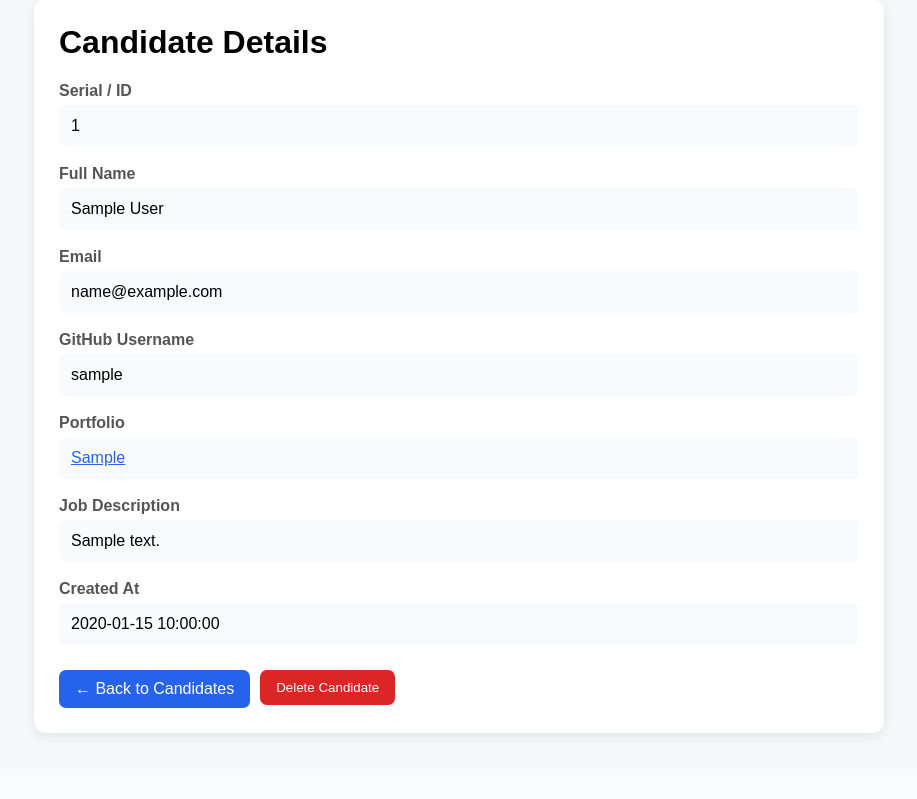
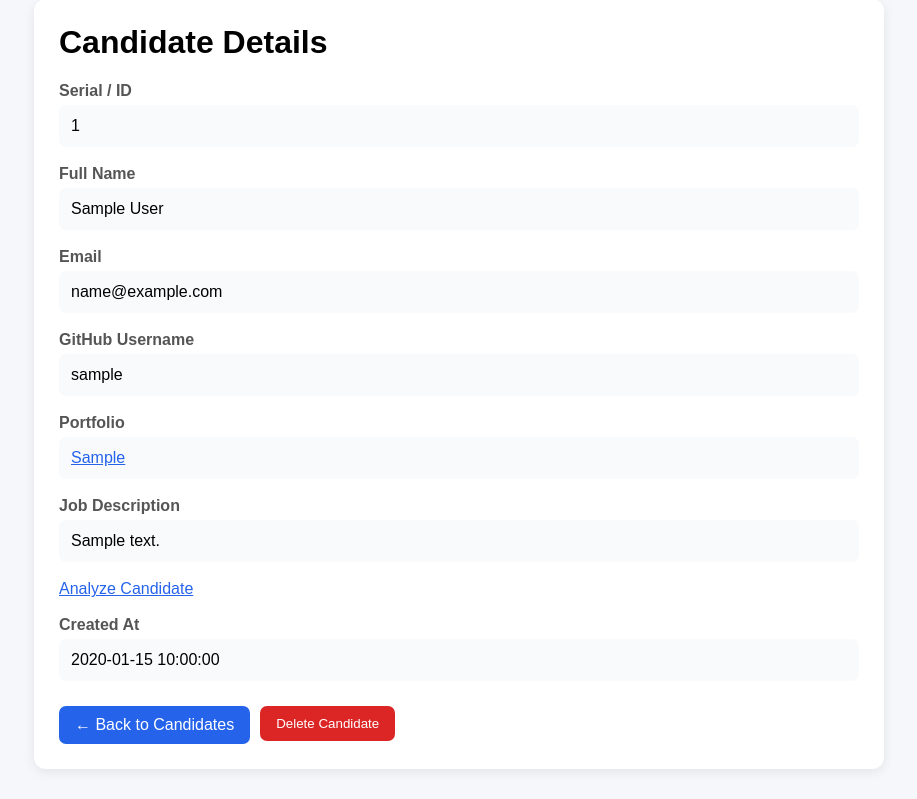
Before and after one commit to ruhanisovana/Ai_Candidate_intelligence, a Flask app: page /candidate/1 in a window 1280 px wide. Shown: the part 31-830 px from the top of the page, without its empty margins (181-1098 px from the left). Before the commit the page ends 769 px from the top, so only its background shows below. Run offline with Flask 3, Linux system fonts and the light colour scheme; tables that the repository leaves empty hold one stand-in row (values such as "Sample post").

Commit message:
Add analyze button for candidate details

```diff
--- a/templates/candidate_details.html
+++ b/templates/candidate_details.html
@@ -146,6 +146,13 @@
             </div>
         </div>
 
+        <a
+    href="/candidate/{{ candidate['id'] }}/analyze"
+    class="analyze-button"
+>
+    Analyze Candidate
+        </a>
+
         <div class="field">
             <div class="label">Created At</div>
             <div class="value">
```
